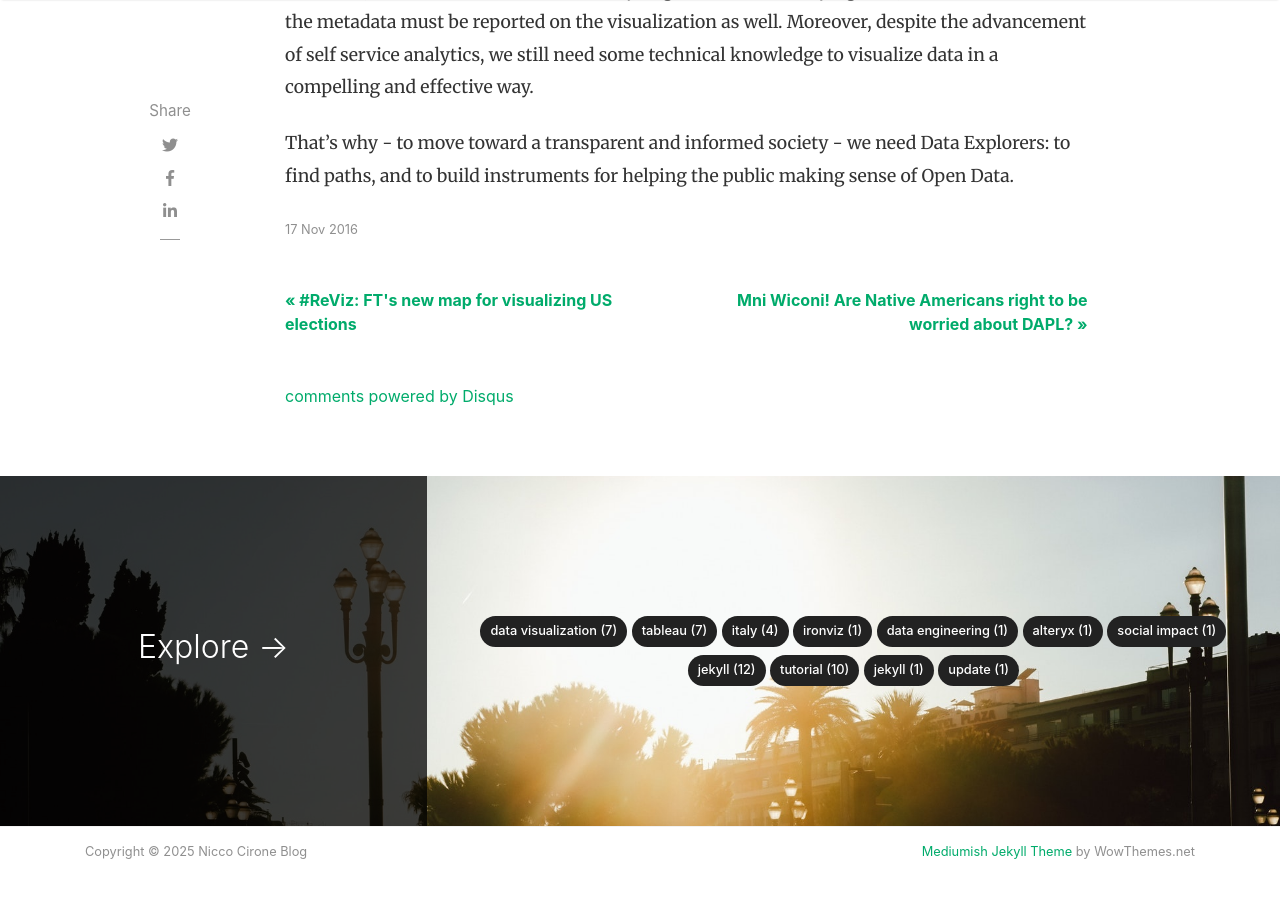
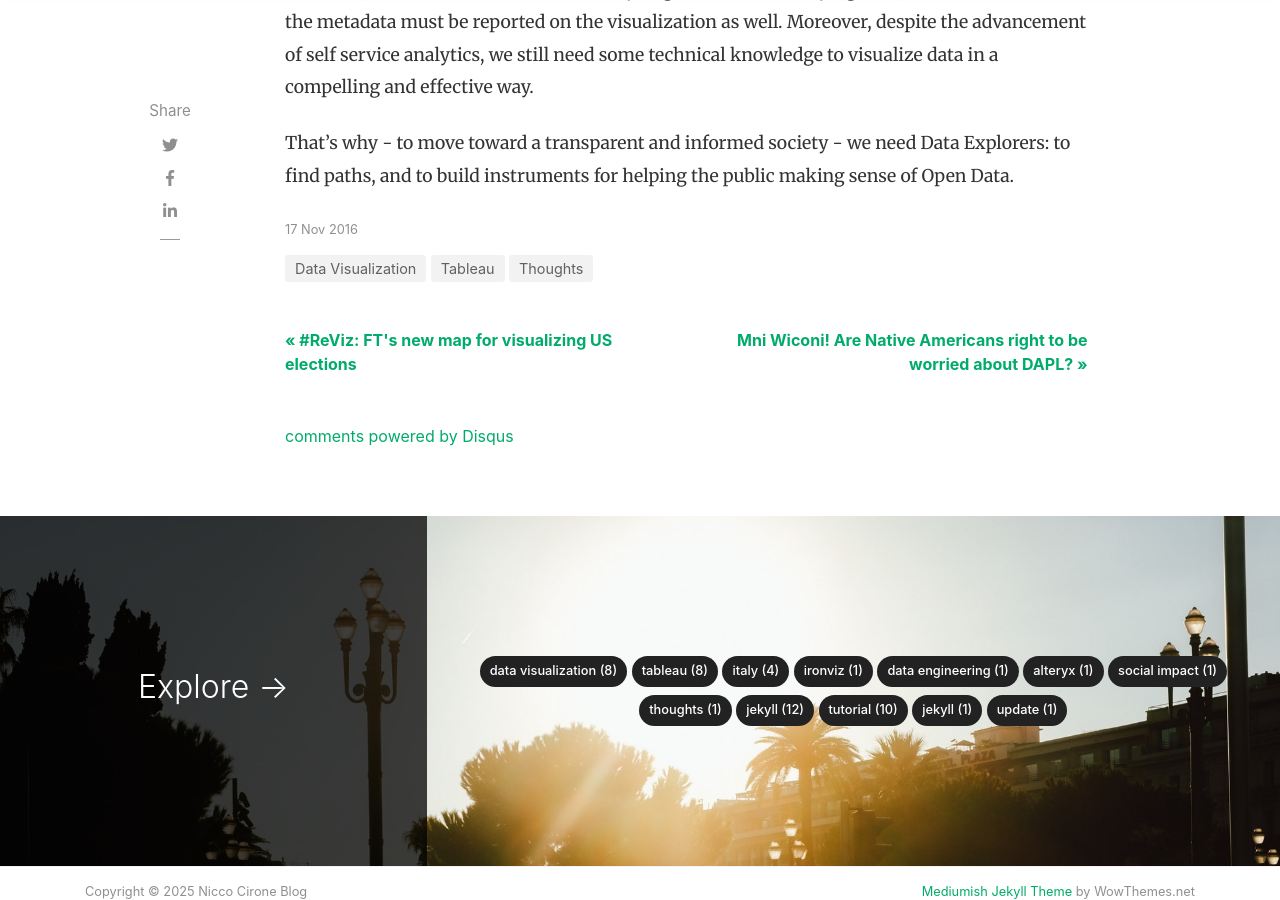
Before and after one commit to Nicco-Cirone/blog, a Jekyll site: the page built from _posts/2016-11-17-against-storytelling-we-need-data-explorers-to-make-sense-of-open-data.md, in a window 1280 px wide and 900 px high, scrolled down 6230 px. Built offline with Jekyll 4.4.1, drawn with Linux system fonts in a browser that asks for light colours; nearby versions of some CDN libraries; comment, search, counter and statistics services are not loaded.

Commit message:
Update 2016-11-17-against-storytelling-we-need-data-explorers-to-make-sense-of-open-data.md

```diff
--- a/_posts/2016-11-17-against-storytelling-we-need-data-explorers-to-make-sense-of-open-data.md
+++ b/_posts/2016-11-17-against-storytelling-we-need-data-explorers-to-make-sense-of-open-data.md
@@ -2,6 +2,7 @@
 title: "Against storytelling: We need Data Explorers to make sense of Open Data."
 date: 2016-11-17 15:59:04
 layout: post
+categories: [ Data Visualization, Tableau, Thoughts ]
 ---
 
 Yeah, the title is provocative.
```
